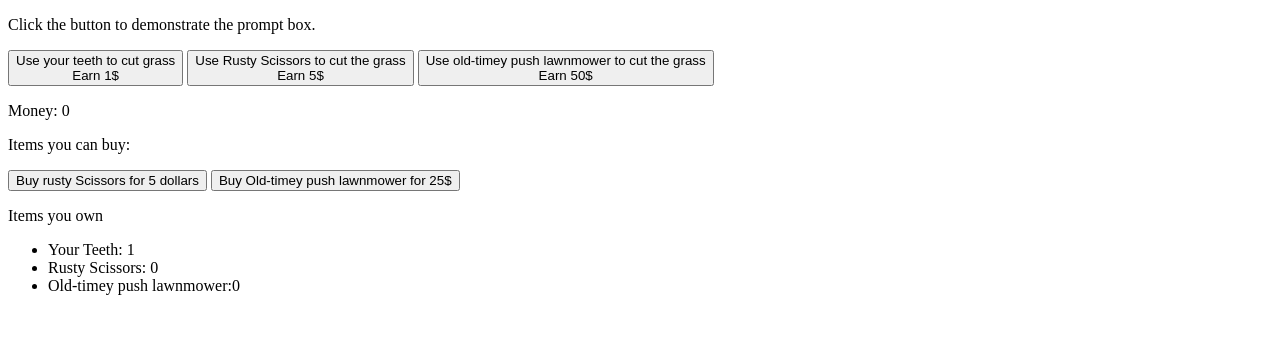
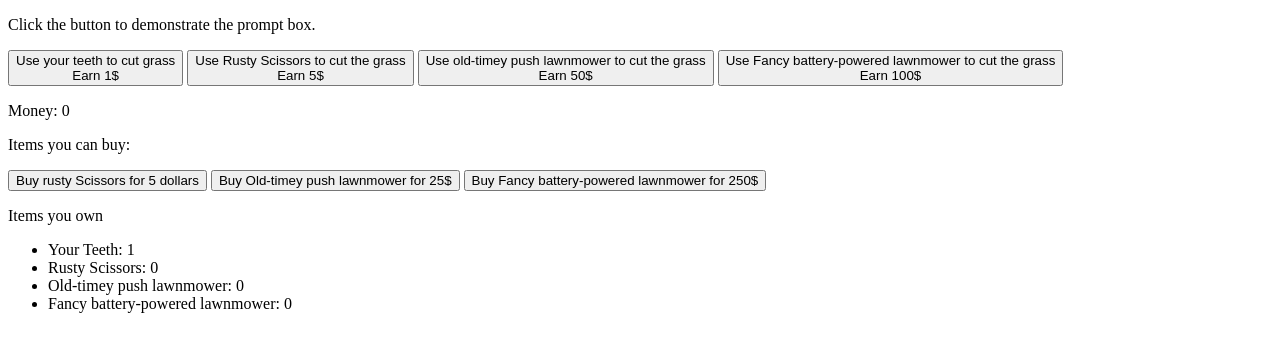
Before and after one commit to ACampero22/seirf-phoenix-rising-hw, a plain HTML site: page week03_day2_homework/landscape/index.html in a window 1280 px wide. Drawn offline with Linux system fonts and the light colour scheme.

Commit message:
user can use new lawnmowner

```diff
--- a/week03_day2_homework/landscape/app.js
+++ b/week03_day2_homework/landscape/app.js
@@ -45,6 +45,7 @@ const buyOldLawnmower = ()=>{
     OldLawnmower ++
     document.getElementById("oldtrusty").innerHTML = `Old-timey push lawnmower: ${OldLawnmower}`;
     Instruments.oldLawnmower = OldLawnmower;
+    alert("You bought an old trusty lawnnower");
   }
   else{
     alert("You need to unlock scissors and have 25$ in order to buy old-timey push lawnmower")
@@ -61,3 +62,28 @@ const useOldLawnmower = ()=>{
     alert("You dont own an old-time push lawnmower")
   }
 }
+// function to buy new lawnmower
+let newLawnmower =0;
+const buyNewLawnmower= () =>{
+  if(OldLawnmower>=1 && money>=250){
+    money = money - 250;
+    document.getElementById("demo").innerHTML = `Money: ${money}$`;
+    newLawnmower++;
+    document.getElementById("newfancy").innerHTML = `Fancy battery-powered lawnmower: ${newLawnmower}`;
+    Instruments.NewLawnmower = newLawnmower;
+    alert("You bought a new fancy lawnnower");
+  }
+  else{
+    alert("You need to unlock old-time push lawnmower and have 250$ in order to buy fancy battery-powered lawnmower")
+  }
+}
+// function to use fancy ne laewnmower
+const useNewLawnmower = () =>{
+  if (newLawnmower>=1){
+    money = money+100;
+    document.getElementById("demo").innerHTML = `Money: ${money}$`;
+  }
+  else{
+    alert("You do not own a fancy battery-powered lawnmower")
+  }
+}
--- a/week03_day2_homework/landscape/index.html
+++ b/week03_day2_homework/landscape/index.html
@@ -13,17 +13,21 @@
     <button onclick="cutGrass()">Use your teeth to cut grass<br> Earn 1$</br></button>
     <button onclick="useRustyScissors()">Use Rusty Scissors to cut the grass<br> Earn 5$</br></button>
     <button onclick="useOldLawnmower()">Use old-timey push lawnmower to cut the grass<br> Earn 50$</br></button>
+    <button onclick="useNewLawnmower()">Use Fancy battery-powered lawnmower to cut the grass<br> Earn 100$</br></button>
+
 
     <p id="demo">Money: 0</p>
 
     <p>Items you can buy:</p>
     <button onclick="buyScissors()">Buy rusty Scissors for 5 dollars</button>
     <button onclick="buyOldLawnmower()">Buy Old-timey push lawnmower for 25$</button>
+    <button onclick="buyNewLawnmower()">Buy Fancy battery-powered lawnmower for 250$</button>
     <p>Items you own</p>
     <ul>
         <li>Your Teeth: 1</li>
         <li id="upgrade">Rusty Scissors: 0</li>
-        <li id="oldtrusty">Old-timey push lawnmower:0</li>
+        <li id="oldtrusty">Old-timey push lawnmower: 0</li>
+        <li id="newfancy">Fancy battery-powered lawnmower: 0</li>
     </ul>
 
 
```
Also changed, not shown: 1 other file.
